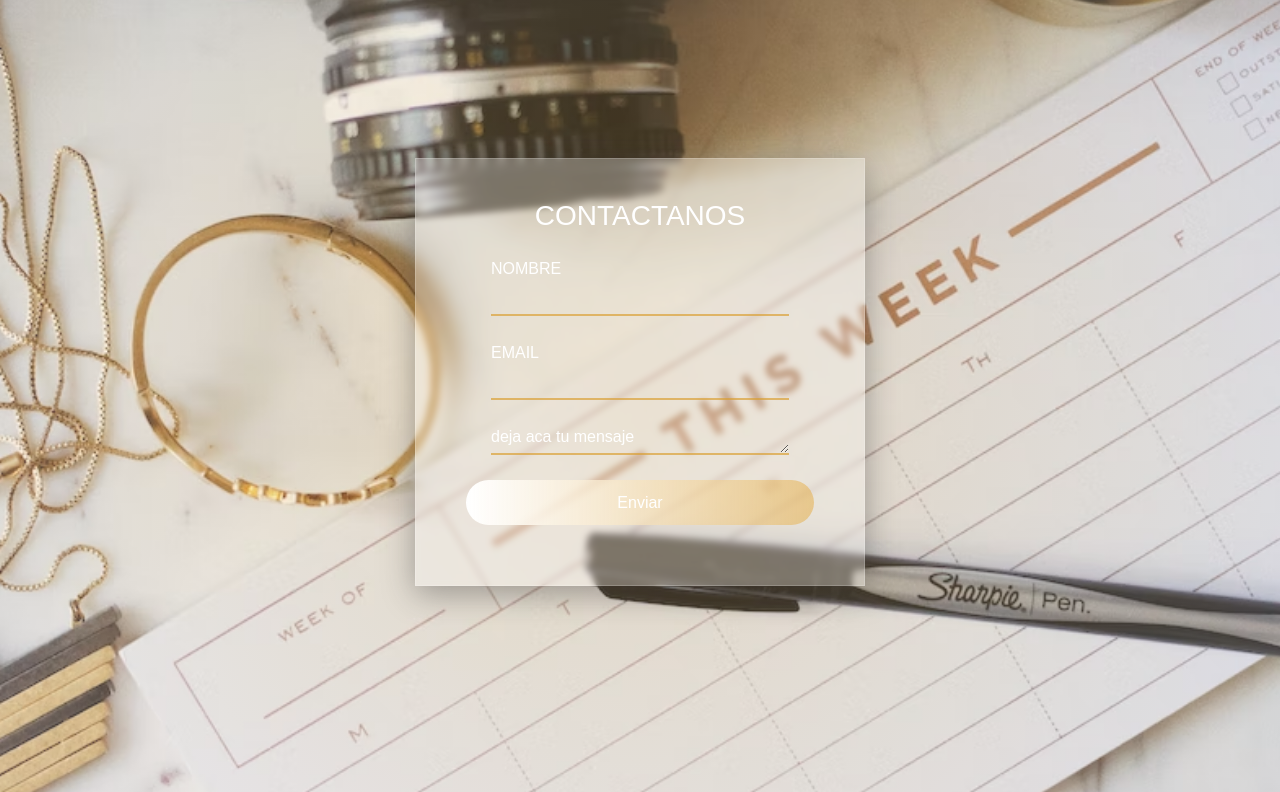
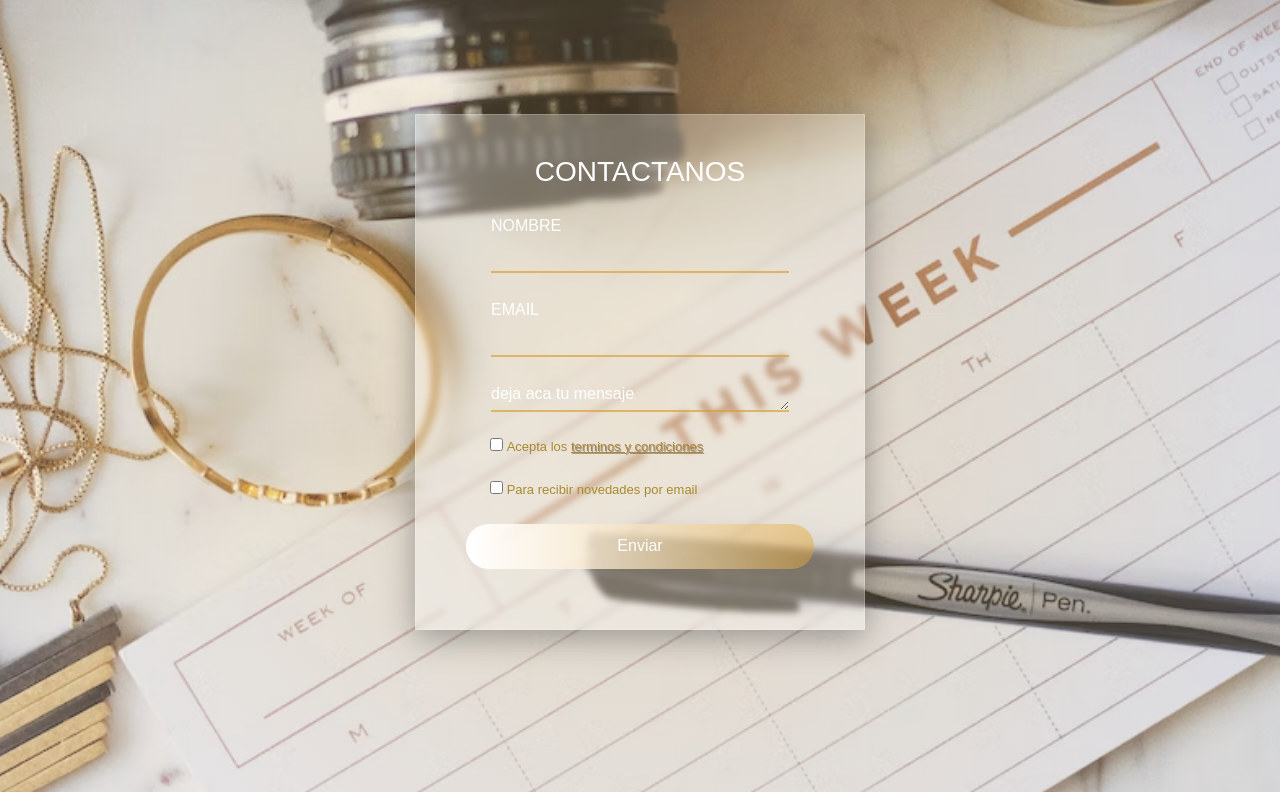
Before and after one commit to FrancoUrsino/PF-Ursino, a website: page pages/contact.html in a window 1280 px wide. Shown: the part 86-878 px from the top of the page. Drawn offline with nearby package versions, Linux system fonts and the light colour scheme; a web font is replaced by a local one.

Commit message:
add T&C checkboxs

```diff
--- a/pages/contact.html
+++ b/pages/contact.html
@@ -71,6 +71,14 @@
             <div class="form__box--input">
               <textarea placeholder="deja aca tu mensaje" class="form__input"></textarea>
             </div>
+            <div class="mx-4 pb-4 form__checks">
+              <input type="checkbox" name="terminos y condiciones" id="TyC">
+              <label for="TyC">Acepta los <a href="#" target="_blank">terminos y condiciones</a></label>
+            </div>
+            <div class="mx-4 pb-4 form__checks">
+              <input type="checkbox" name="terminos y condiciones" id="Notify">
+              <label for="Notify">Para recibir novedades por email</label>
+            </div>
             <button type="submit" class="form__btn">enviar</button>
           </form>
         </div>
--- a/scss/_contact.scss
+++ b/scss/_contact.scss
@@ -68,4 +68,19 @@
     color: $blanco;
     padding-bottom: 5px;
   }
+
+  &__checks{
+    font-size: 13px;
+    align-items: flex-start;
+    font-weight: 300;
+
+    a{
+      color: $marron;
+      text-shadow: rgba(0, 0, 0, .3) 1px 1px;
+
+      &:hover{
+        color: $blanco2;
+      }
+    }
+  }
 }
```
Also changed, not shown: index.html (+1 -1 lines), css/style.css, 1 other file.
